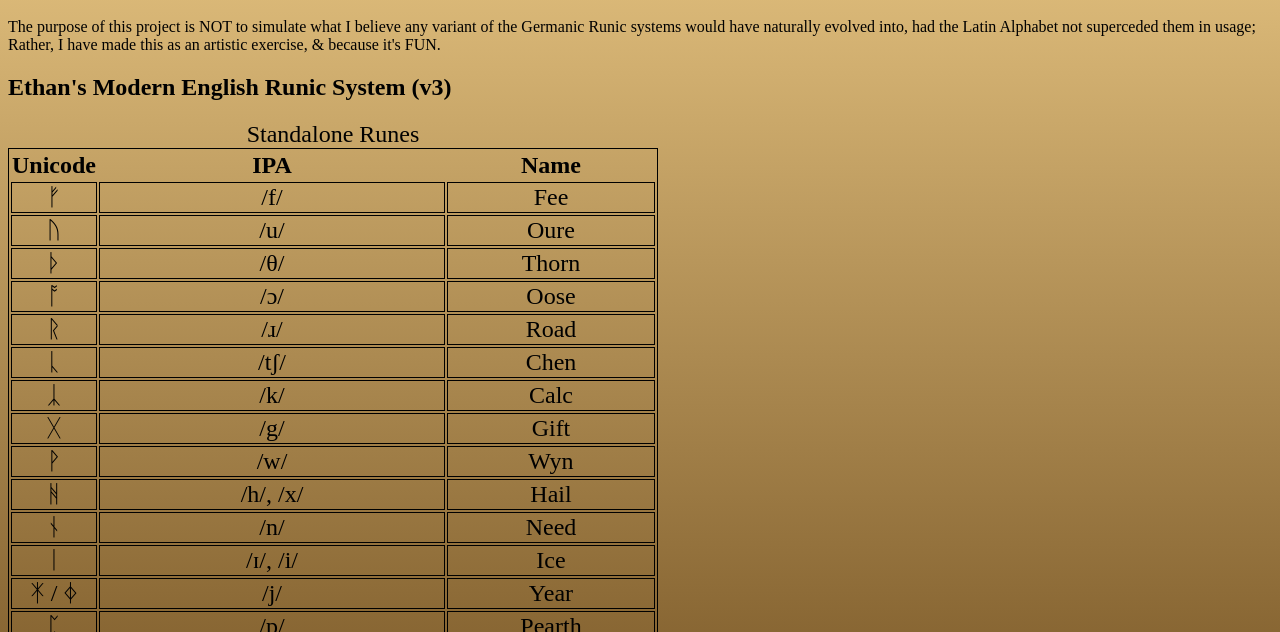
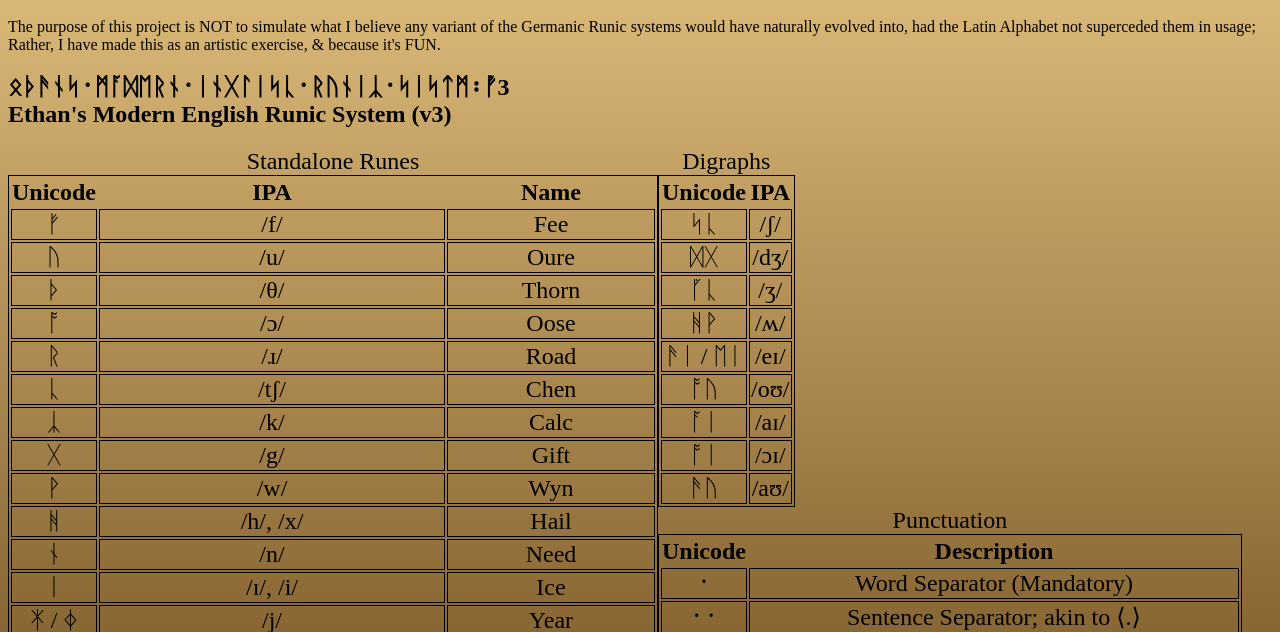
Before and after one commit to eblahay/eblahay.github.io, a plain HTML site: page en-runes.html in a window 1280 px wide. Shown: the part 162-794 px from the top of the page. Drawn offline with Linux system fonts and the light colour scheme.

Commit message:
update en-runes pg

```diff
--- a/en-runes.css
+++ b/en-runes.css
@@ -17,6 +17,9 @@ html
     text-align: center;
 }
 
+#tbl-runes {
+    float: left;
+}
 
 #ftnt-ilx-var
 {
--- a/en-runes.html
+++ b/en-runes.html
@@ -39,7 +39,10 @@
             it's FUN.
         </p>
         <div id="en-runes">
-            <h2>Ethan's Modern English Runic System (v3)</h2>
+            <h2>
+                ᛟᚦᚫᚾᛋ᛫ᛗᚪᛞᛖᚱᚾ᛫ᛁᚾᚷᛚᛁᛋᚳ᛫ᚱᚢᚾᛁᛣ᛫ᛋᛁᛋᛏᛗ᛬ᚡ3<br>
+                Ethan's Modern English Runic System (v3)
+            </h2>
             <div id="tbl-runes">
                 <table>
                     <caption>Standalone Runes</caption>
@@ -85,7 +88,7 @@
                 </p>
             </div>
             <table>
-                <caption>Diagraphs</caption>
+                <caption>Digraphs</caption>
                 <!-- <tr><td></td><td>//</td></tr> -->
                 <tr><th>Unicode</th><th>IPA</th></tr>
                 <tr><td>ᛋᚳ</td><td>/ʃ/</td></tr>
```
